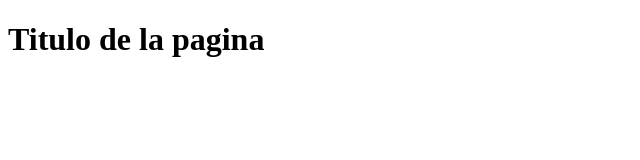
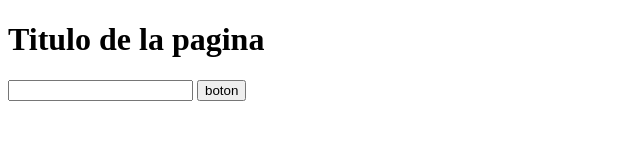
Before and after one commit to ddeivi/repo-pruebas, a plain HTML site: page index.html in a window 1280 px wide. Shown: the whole page, without its empty margins (0-640 px from the left). Drawn offline with Linux system fonts and the light colour scheme.

Commit message:
Se agrego formulario en el index

```diff
--- a/index.html
+++ b/index.html
@@ -9,5 +9,11 @@
 
     <h1>Titulo de la pagina</h1>
 
+    <form action="#" method="get">
+        <input type="text">
+        <input type="button" value="boton">
+    </form>
+
+
 </body>
 </html>
```
